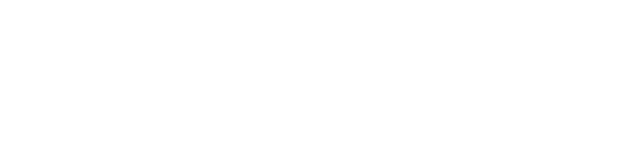
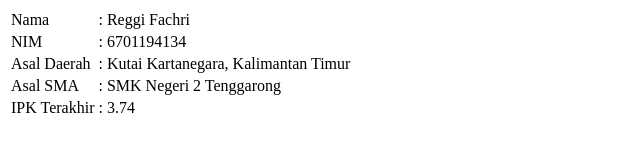
Before and after one commit to ReggiFachri/-6701194134---assessment1pabw-, a plain HTML site: page index.html in a window 1280 px wide. Shown: the whole page, without its empty margins (0-640 px from the left). Drawn offline with Linux system fonts and the light colour scheme.

Commit message:
commit2-[6701194134]

```diff
--- a/index.html
+++ b/index.html
@@ -2,9 +2,30 @@
 <html lang="en">
 <head>
     <meta charset="UTF-8">
-    <title>Title</title>
+    <title>Index</title>
 </head>
 <body>
-
+    <table>
+        <tr>
+            <td>Nama</td>
+            <td>: Reggi Fachri</td>
+        </tr>
+        <tr>
+            <td>NIM</td>
+            <td>: 6701194134</td>
+        </tr>
+        <tr>
+            <td>Asal Daerah</td>
+            <td>: Kutai Kartanegara, Kalimantan Timur</td>
+        </tr>
+        <tr>
+            <td>Asal SMA</td>
+            <td>: SMK Negeri 2 Tenggarong</td>
+        </tr>
+        <tr>
+            <td>IPK Terakhir</td>
+            <td>: 3.74</td>
+        </tr>
+    </table>
 </body>
 </html>
```
